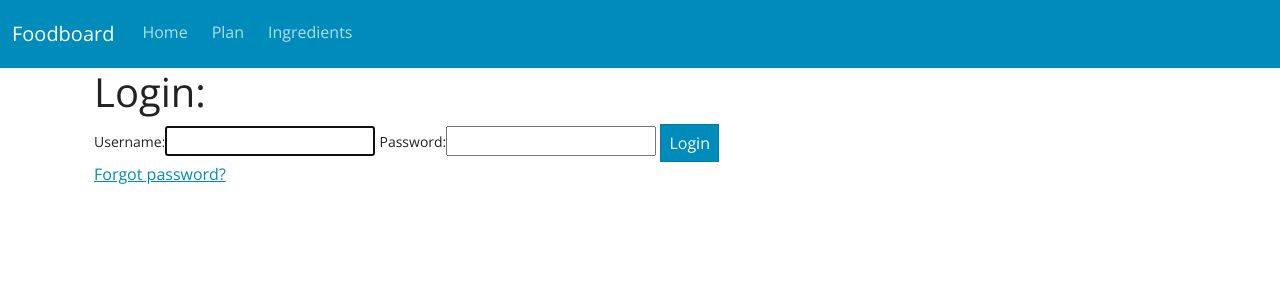
After one commit to philosomniac/FoodBoard, a Django app: page /accounts/login/ in a window 1280 px wide. The commit adds this page. Shown: the top 300 px of the page. Run offline with Django 3.2, Linux system fonts and the light colour scheme; some libraries are stand-ins or nearby versions.

Commit message:
login form

```diff
--- a/foodboard/templates/foodboard/base.html
+++ b/foodboard/templates/foodboard/base.html
@@ -28,7 +28,7 @@
 <body>
     <nav class="navbar sticky-top navbar-expand-md navbar-dark bg-primary">
         <div class="container-fluid">
-            <a class="navbar-brand" href="{% url 'foodboard:index' %}">Foodboard</a>
+            <a class="navbar-brand" href="{% url 'foodboard:index' %}">Foodboard </a>
             <button class="navbar-toggler" type="button" data-bs-toggle="collapse" data-bs-target="#navbarNav"
                 aria-controls="navbarNav" aria-expanded="false" aria-label="Toggle Navigation">
                 <span class="navbar-toggler-icon"></span>
@@ -53,6 +53,8 @@
     </div>
 
 
+
+
     <!-- Bootstrap bundle -->
     <script src="https://cdn.jsdelivr.net/npm/bootstrap@5.1.3/dist/js/bootstrap.bundle.min.js"
         integrity="sha384-ka7Sk0Gln4gmtz2MlQnikT1wXgYsOg+OMhuP+IlRH9sENBO0LRn5q+8nbTov4+1p" crossorigin="anonymous">
--- /dev/null
+++ b/foodboard/templates/registration/login.html
@@ -0,0 +1,23 @@
+{% extends "foodboard/base.html" %}
+
+{% block title %}Login{% endblock title %}
+
+{% block content %}
+<div class="container">
+    <div class="row">
+        <div class="col">
+            <h1>Login:</h1>
+            <form method="post" action="{% url 'login' %}">
+                {% csrf_token %}
+                {{form}}
+                <input type="submit" value="Login" class="btn btn-primary">
+                <input type="hidden" name="next" value="{{next}}">
+            </form>
+            <p><a href="{% url 'password_reset' %}">Forgot password?</a></p>
+        </div>
+    </div>
+</div>
+
+
+
+{% endblock content %}
--- a/mysite/urls.py
+++ b/mysite/urls.py
@@ -28,4 +28,5 @@ urlpatterns = [
     path('api/', include(router.urls)),
     path('api-auth/', include('rest_framework.urls', namespace='rest_framework')),
     # path('foodboard/api/', include('foodboard.api_urls'))
+    path('accounts/', include('django.contrib.auth.urls')),
 ]
--- a/templates/admin/base_site.html
+++ b/templates/admin/base_site.html
@@ -7,4 +7,6 @@
 <h1 id="site-name"><a href="{% url 'admin:index' %}">Foodboard Admin</a></h1>
 {% endblock %}
 
+
+
 {% block nav-global %}{% endblock %}
```
Also changed, not shown: foodboard/templates/foodboard/index.html (+4 -19 lines), foodboard/templates/foodboard/recipes.html (added, +33 -0 lines).
